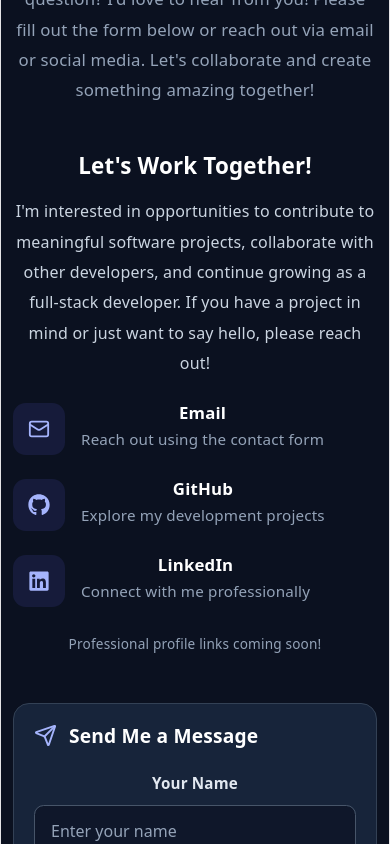
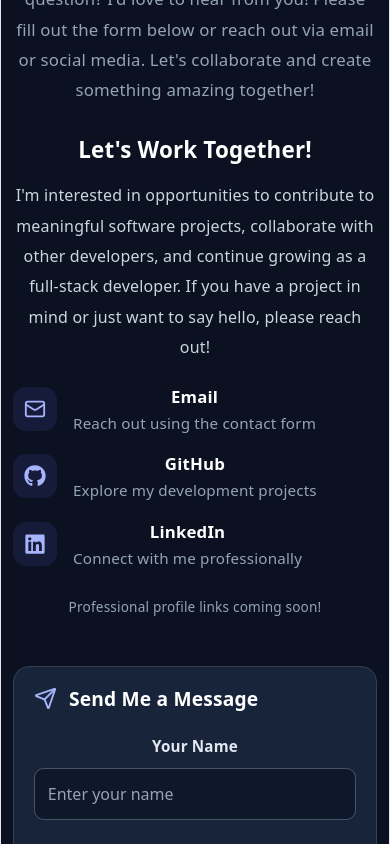
Before and after one commit to jameshsims91/portfolio, a React app in the folder frontend/: page / in a window 390 px wide. Shown: the part 4840-5684 px from the top of the page. Built offline with nearby package versions, Linux system fonts and the light colour scheme; no server answers; the HTML template or start-up script is replaced by a standard one.

Commit message:
chore: add responsive spacing and prevent horizontal overflow to Contact.css
- Run integration test ensure no changes impact overall functionality

```diff
--- a/frontend/src/components/Contact/Contact.css
+++ b/frontend/src/components/Contact/Contact.css
@@ -232,11 +232,31 @@
   white-space: nowrap;
 }
 
+/* Responsive Overflow Protection */
+
+.contact-section {
+  overflow-wrap: anywhere;
+}
+
+.contact-info,
+.contact-form-card {
+  min-width: 0;
+}
+
+.contact-input {
+  width: 100%;
+  max-width: 100%;
+}
+
 /* Tablet */
 
 @media (max-width: 991.98px) {
   .contact-section {
     padding: 5rem 0;
+  }
+
+  .contact-info {
+    max-width: 720px;
   }
 
   .contact-form-card {
@@ -251,6 +271,10 @@
     padding: 3.5rem 0;
   }
 
+  .contact-heading {
+    margin-bottom: 2rem !important;
+  }
+
   .contact-form-card {
     padding: 1.25rem;
   }
@@ -261,6 +285,24 @@
 
   .contact-form-title {
     font-size: 1.2rem;
+  }
+
+  .contact-info-list {
+    gap: 1.25rem;
+  }
+
+  .contact-info-icon {
+    width: 44px;
+    height: 44px;
+  }
+
+  .contact-input {
+    font-size: 1rem;
+    padding: 0.8rem;
+  }
+
+  .contact-submit-btn {
+    width: 100%;
   }
 }
 
```
Also changed, not shown: 1 other file (tests, documents, lock files or other folders).
